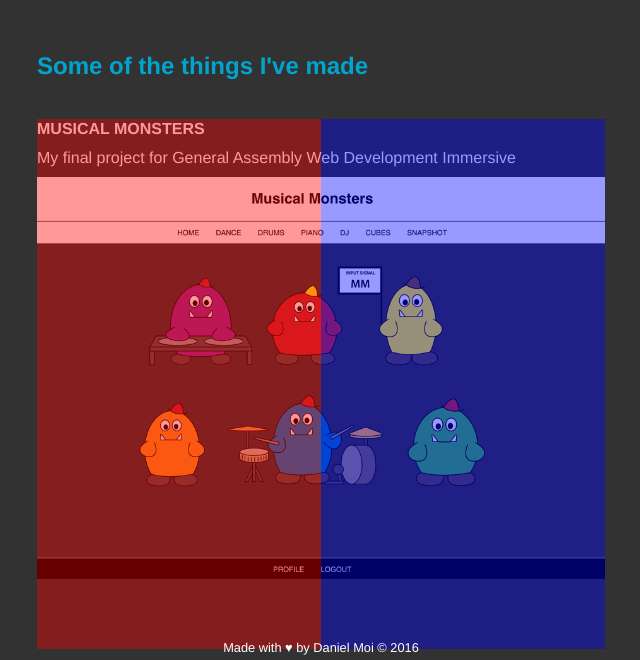
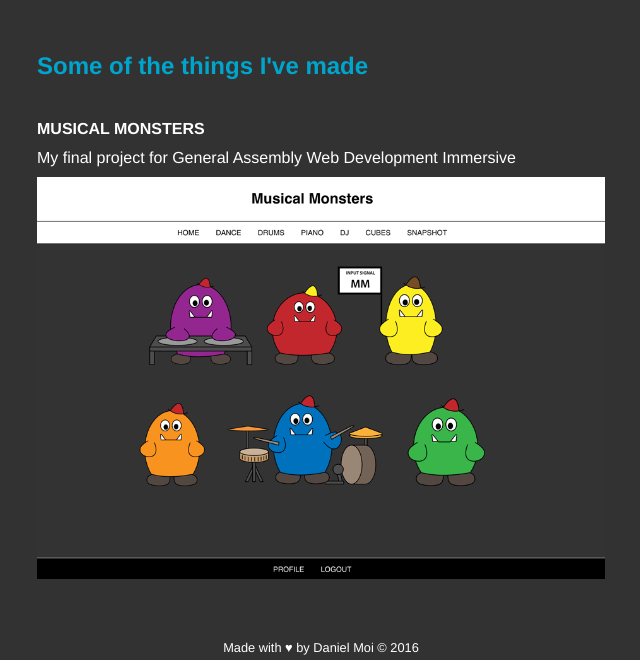
Before and after one commit to danielmoi/portfolio, a PHP site: page / in a window 1280 px wide, after a click on "Projects". Shown: the part 140-800 px from the top of the page, without its empty margins (319-959 px from the left). Run offline with PHP 8.4, Linux system fonts and the light colour scheme.

Commit message:
Remove placeholder colors from carousel

```diff
--- a/css/style.css
+++ b/css/style.css
@@ -272,16 +272,12 @@ input[type=submit] {
 .project__overlay--left {
   position: absolute;
   height: 100%;
-  background: red;
-  opacity: 0.4;
   left: 0;
   width: 50%; }
 
 .project__overlay--right {
   position: absolute;
   height: 100%;
-  background: blue;
-  opacity: 0.4;
   right: 0;
   width: 50%; }
 
--- a/sass/_main.scss
+++ b/sass/_main.scss
@@ -43,16 +43,12 @@
 .project__overlay--left {
   position: absolute;
   height: 100%;
-  background: red;
-  opacity: 0.4;
   left: 0;
   width: 50%;
 }
 .project__overlay--right {
   position: absolute;
   height: 100%;
-  background: blue;
-  opacity: 0.4;
   right: 0;
   width: 50%;
 }
```
